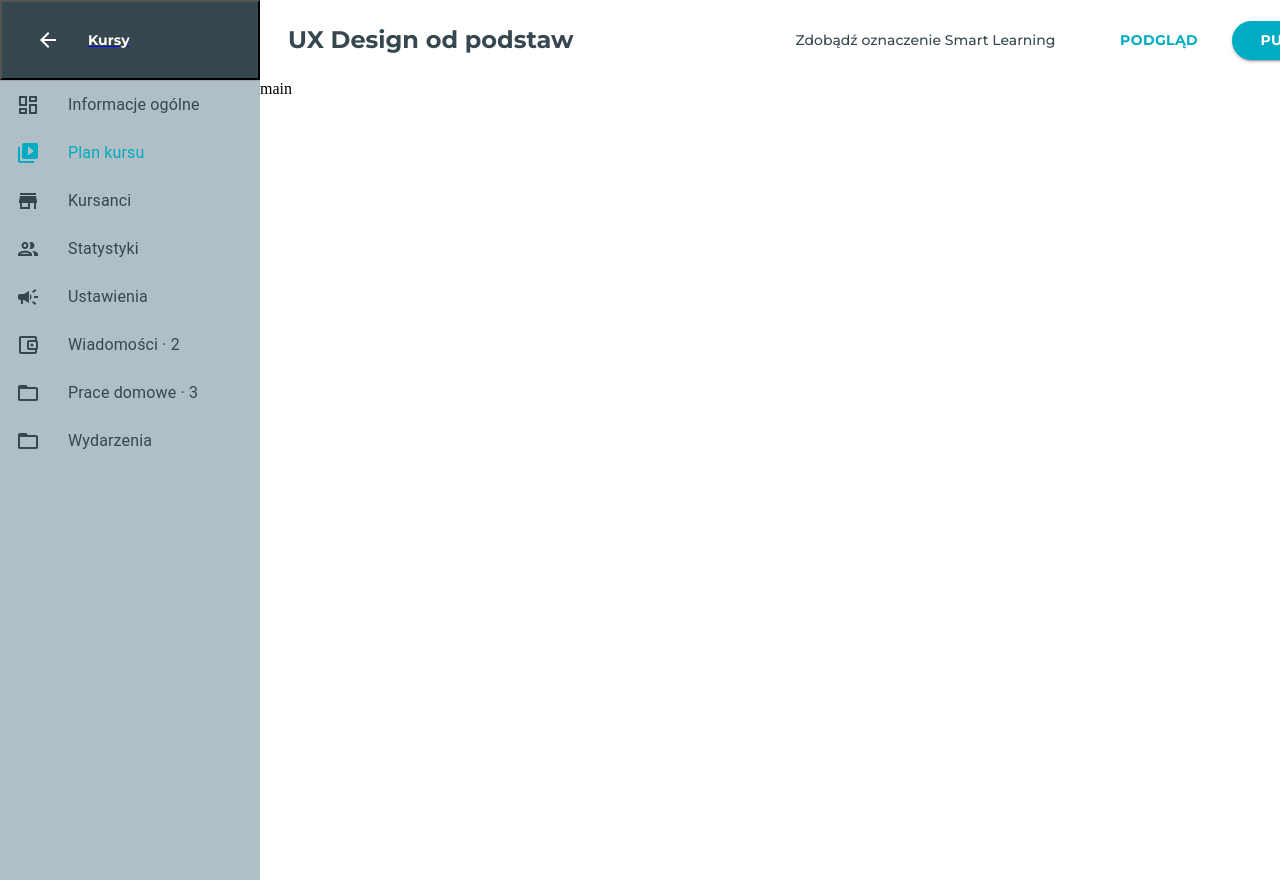
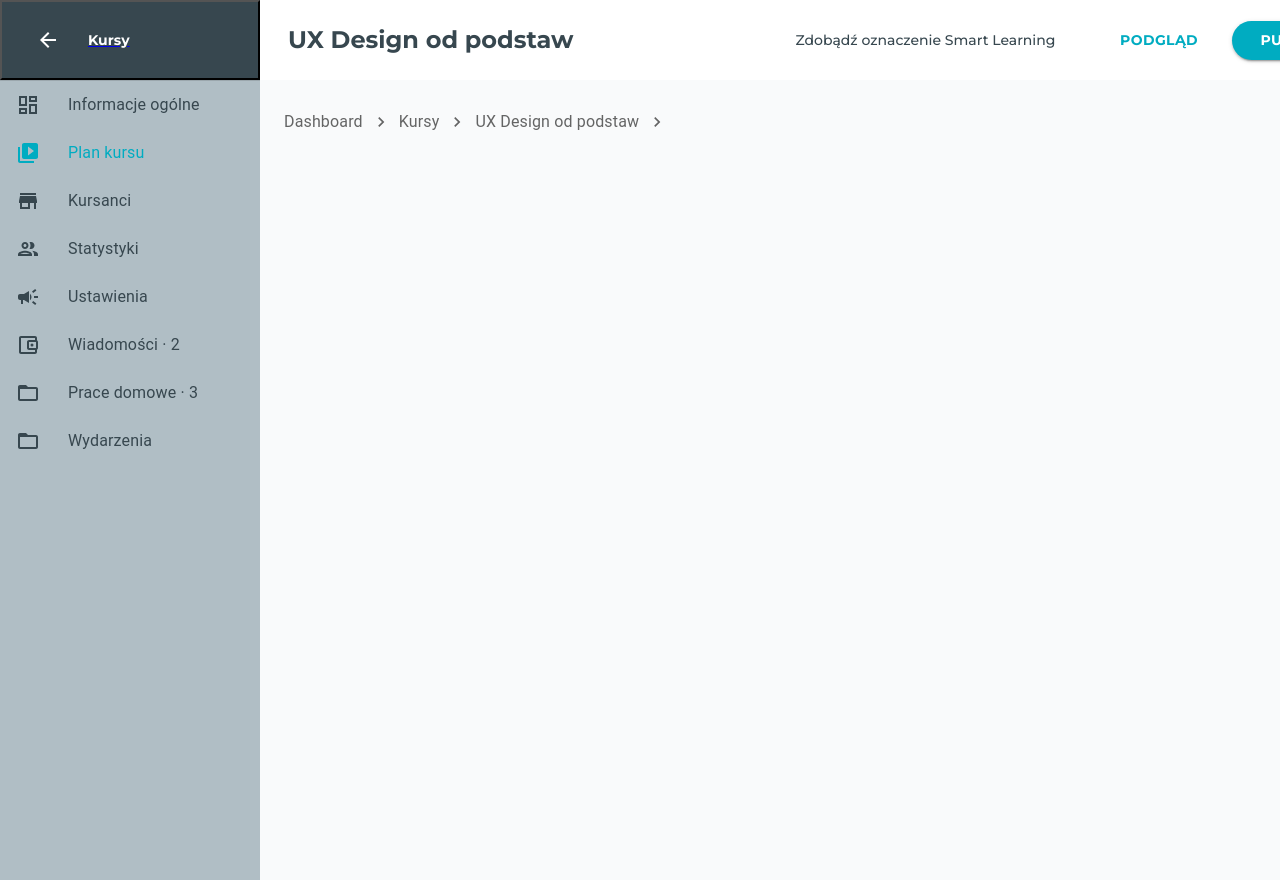
Before and after one commit to MishanyaZh/courses, a React (Create React App) app: page /courseplan in a window 1280 px wide. Shown: the top 880 px of the page. Built offline with nearby package versions, Linux system fonts and the light colour scheme.

Commit message:
add breadcrumbs component

```diff
--- /dev/null
+++ b/src/assets/breadcrumbsData.js
@@ -0,0 +1,30 @@
+export const newCourseBread = [
+  {
+    href: '/',
+    name: 'Dashboard',
+    key: '1',
+  },
+  {
+    href: '/courseplan',
+    name: 'Kursy',
+    key: '2',
+  },
+];
+
+export const statisticsBread = [
+  {
+    href: '/',
+    name: 'Dashboard',
+    key: '1',
+  },
+  {
+    href: '/courseplan',
+    name: 'Kursy',
+    key: '2',
+  },
+  {
+    href: '/courseplan/cours',
+    name: 'UX Design od podstaw',
+    key: '3',
+  },
+];
--- a/src/components/CoursePlan/Main/Main.jsx
+++ b/src/components/CoursePlan/Main/Main.jsx
@@ -1,9 +1,27 @@
 import React from 'react';
+
+import BreadcrumbsComponent from '../../NewCourse/Breadcrumbs/BreadcrumbsComponent';
+
+import { statisticsBread } from '../../../assets/breadcrumbsData';
+import { Container } from '@mui/material';
 
 const Main = () => {
   return (
     <>
-      <div>main</div>
+      <Container
+        fixed
+        style={{
+          width: '1106px',
+          paddingBottom: '20px',
+          background: 'rgba(245, 247, 248, 0.6)',
+        }}
+      >
+        <BreadcrumbsComponent
+          breadData={statisticsBread}
+          title={'Statystyki'}
+        />
+        {/* <StatisticsCourse /> */}
+      </Container>
     </>
   );
 };
--- a/src/components/NewCourse/Breadcrumbs/BreadcrumbsComponent.jsx
+++ b/src/components/NewCourse/Breadcrumbs/BreadcrumbsComponent.jsx
@@ -4,32 +4,25 @@ import Typography from '@mui/material/Typography';
 import Link from '@mui/material/Link';
 import NavigateNextIcon from '@mui/icons-material/NavigateNext';
 
-const BreadcrumbsComponent = () => {
+const BreadcrumbsComponent = ({ breadData, curent }) => {
   function handleClick(event) {
     event.preventDefault();
     console.info('You clicked a breadcrumb.');
   }
   const breadcrumbs = [
-    <Link
-      underline="hover"
-      key="1"
-      color="inherit"
-      href="/"
-      onClick={handleClick}
-    >
-      Dashboard
-    </Link>,
-    <Link
-      underline="hover"
-      key="2"
-      color="inherit"
-      href="/courseplan"
-      onClick={handleClick}
-    >
-      Kursy
-    </Link>,
+    breadData.map(bread => (
+      <Link
+        underline="hover"
+        key={bread.key}
+        color="inherit"
+        href={bread.href}
+        onClick={handleClick}
+      >
+        {bread.name}
+      </Link>
+    )),
     <Typography key="3" color="text.primary">
-      Dodaj nowy kurs
+      {curent}
     </Typography>,
   ];
 
--- a/src/views/NewCourse/NewCourse.jsx
+++ b/src/views/NewCourse/NewCourse.jsx
@@ -15,6 +15,8 @@ import {
   Subtitle,
 } from './NewCourse.styled';
 
+import { newCourseBread } from '../../assets/breadcrumbsData';
+
 const NewCourse = () => {
   return (
     <>
@@ -29,7 +31,10 @@ const NewCourse = () => {
         </Header>
         <Maim>
           <BoxMaim>
-            <BreadcrumbsComponent />
+            <BreadcrumbsComponent
+              breadData={newCourseBread}
+              curent={'Dodaj nowy kurs'}
+            />
             <Form />
           </BoxMaim>
         </Maim>
```
Also changed, not shown: src/components/CoursePlan/StatisticsCourse/StatisticsCourse.jsx (added, +43 -0 lines), 1 other file (tests, documents, lock files or other folders).
